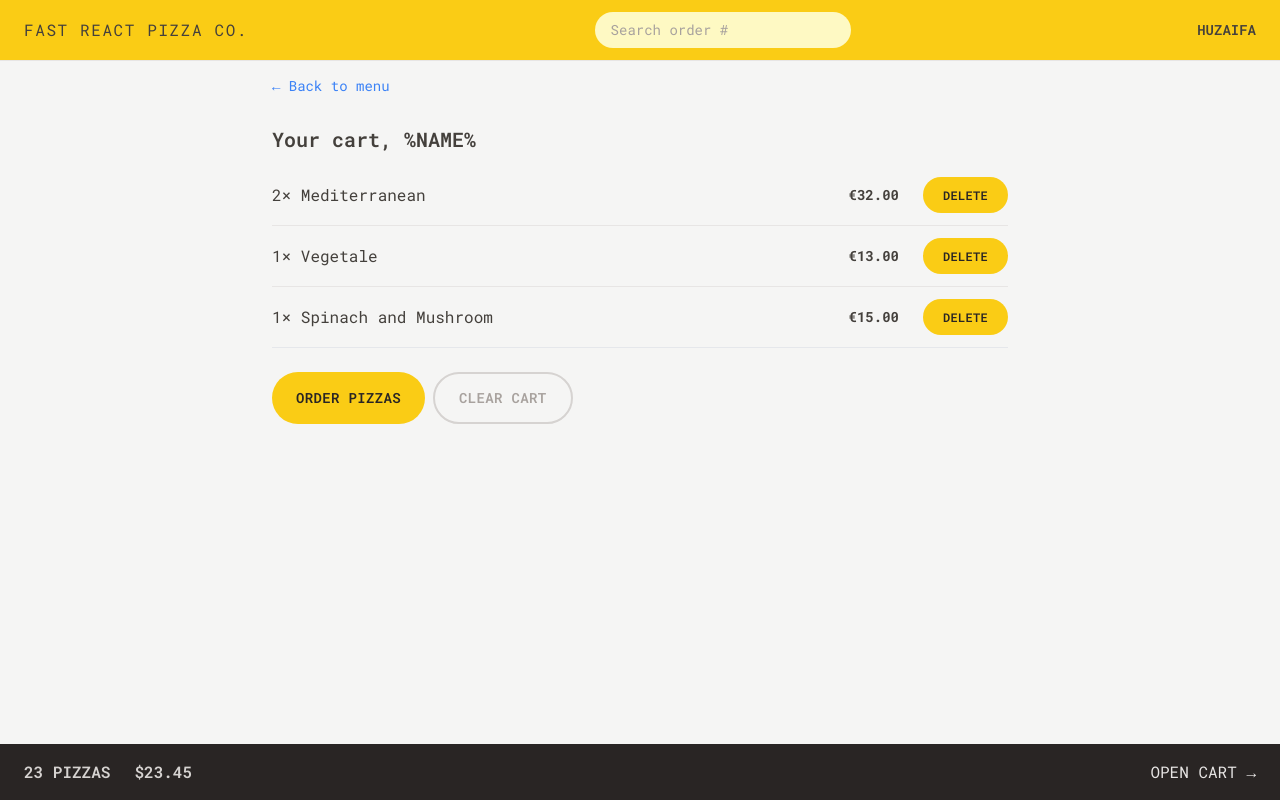
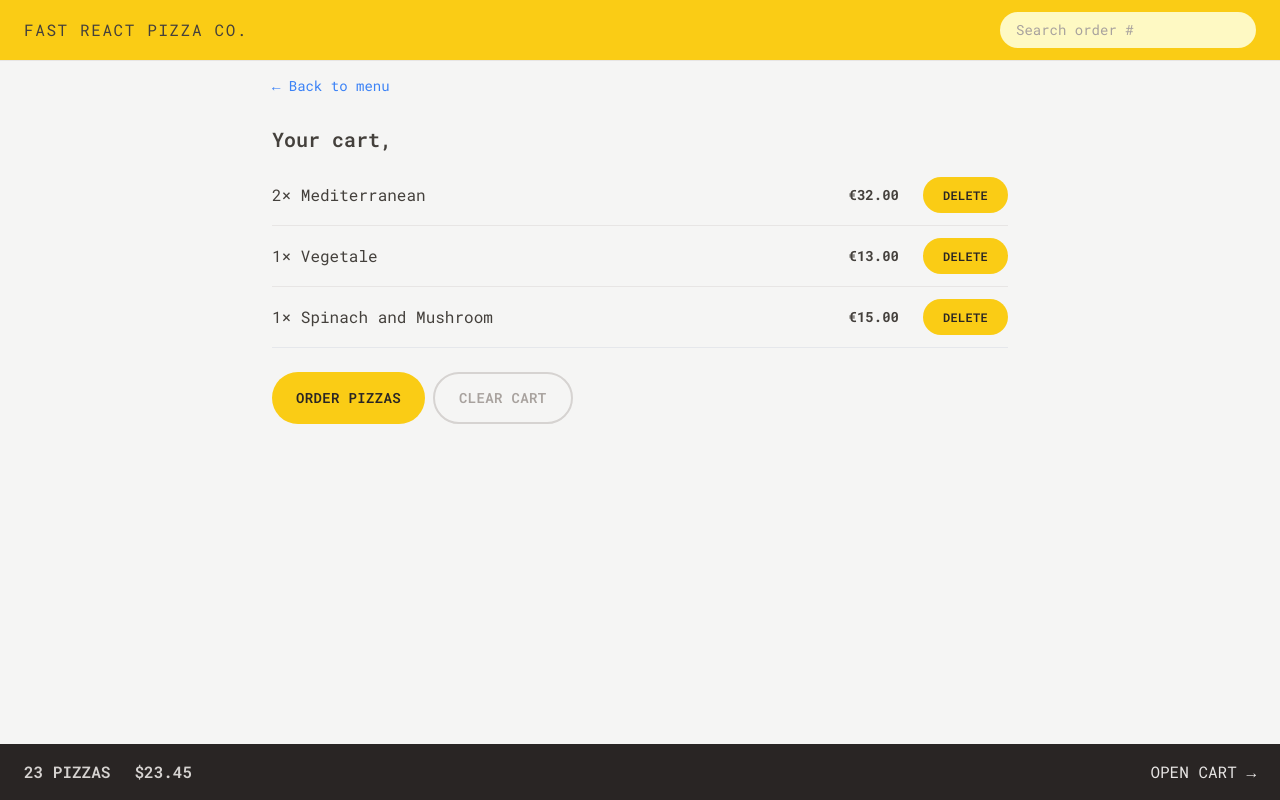
Before and after one commit to huzaifaghazali/fast-pizza, a React (Vite) app: page /cart in a window 1280 px wide. Built offline with nearby package versions, Linux system fonts and the light colour scheme; a web font is replaced by a local one.

Commit message:
Add read and update functionality in user state

```diff
--- a/src/features/cart/Cart.jsx
+++ b/src/features/cart/Cart.jsx
@@ -2,6 +2,7 @@
 import LinkButton from "../../ui/LinkButton";
 import Button from "../../ui/Button";
 import CartItem from "./CartItem";
+import { useSelector } from "react-redux";
 
 const fakeCart = [
   {
@@ -29,12 +30,13 @@
 
 function Cart() {
   const cart = fakeCart;
+  const userName = useSelector((state) => state.user.username);
 
   return (
     <div className="px-4 py-3">
       <LinkButton to="/menu">&larr; Back to menu</LinkButton>
 
-      <h2 className="mt-7 text-xl font-semibold">Your cart, %NAME%</h2>
+      <h2 className="mt-7 text-xl font-semibold">Your cart, {userName}</h2>
 
       <ul className="mt-3 divide-y divide-stone-200 border-b">
         {cart.map((item) => (
--- a/src/features/order/CreateOrder.jsx
+++ b/src/features/order/CreateOrder.jsx
@@ -3,6 +3,7 @@
 import { Form, redirect, useActionData, useNavigation } from "react-router-dom";
 import { createOrder } from "../../services/apiRestaurant";
 import Button from "../../ui/Button";
+import { useSelector } from "react-redux";
 
 // https://uibakery.io/regex-library/phone-number
 const isValidPhone = (str) =>
@@ -35,6 +36,7 @@
 ];
 
 function CreateOrder() {
+  const userName = useSelector((state) => state.user.username);
   const navigation = useNavigation();
   const isSubmitting = navigation.state === "submitting";
 
@@ -50,7 +52,7 @@
       <Form method="POST">
         <div className="mb-5 flex flex-col gap-2 sm:flex-row sm:items-center">
           <label className="sm:basis-40">First Name</label>
-          <input className="input grow" type="text" name="customer" required />
+          <input className="input grow" type="text" name="customer" defaultValue={userName} required />
         </div>
 
         <div className="mb-5 flex flex-col gap-2 sm:flex-row sm:items-center">
--- a/src/features/user/CreateUser.jsx
+++ b/src/features/user/CreateUser.jsx
@@ -1,11 +1,21 @@
 import { useState } from "react";
 import Button from "../../ui/Button";
+import { useDispatch } from "react-redux";
+import { updateName } from "./userSlice";
+import { useNavigate } from "react-router-dom";
 
 function CreateUser() {
   const [username, setUsername] = useState("");
+  const dispatch = useDispatch();
+  const navigate = useNavigate();
 
   function handleSubmit(e) {
     e.preventDefault();
+
+    if (!username) return;
+
+    dispatch(updateName(username));
+    navigate("/menu");
   }
 
   return (
--- a/src/features/user/userSlice.js
+++ b/src/features/user/userSlice.js
@@ -1,5 +1,3 @@
-
-
 /*
 function getPosition() {
   return new Promise(function (resolve, reject) {
@@ -25,20 +23,20 @@
 
 */
 
-import { createSlice } from "@reduxjs/toolkit"
+import { createSlice } from "@reduxjs/toolkit";
 
 const initialState = {
-  username: 'Huzaifa',
-}
+  username: "",
+};
 
 const userSlice = createSlice({
-  name: 'user',
+  name: "user",
   initialState,
   reducers: {
     updateName(state, action) {
       state.username = action.payload;
-    }
-  }
+    },
+  },
 });
 
 export const { updateName } = userSlice.actions;
--- a/src/ui/Home.jsx
+++ b/src/ui/Home.jsx
@@ -1,5 +1,10 @@
+import { useSelector } from "react-redux";
 import CreateUser from "../features/user/CreateUser";
+import Button from "./Button";
 function Home() {
+
+  const userName = useSelector((state) => state.user.username);
+
   return (
     <div className="my-10 px-4 text-center sm:my-16">
       <h1 className="mb-8 text-center text-xl font-semibold md:text-3xl">
@@ -9,7 +14,7 @@
           Straight out of the oven, straight to you.
         </span>
       </h1>
-      <CreateUser />
+      {userName === '' ? <CreateUser /> : <Button to='/menu' type='primary'>Continue ordering, ${userName}</Button>}
     </div>
   );
 }
```
